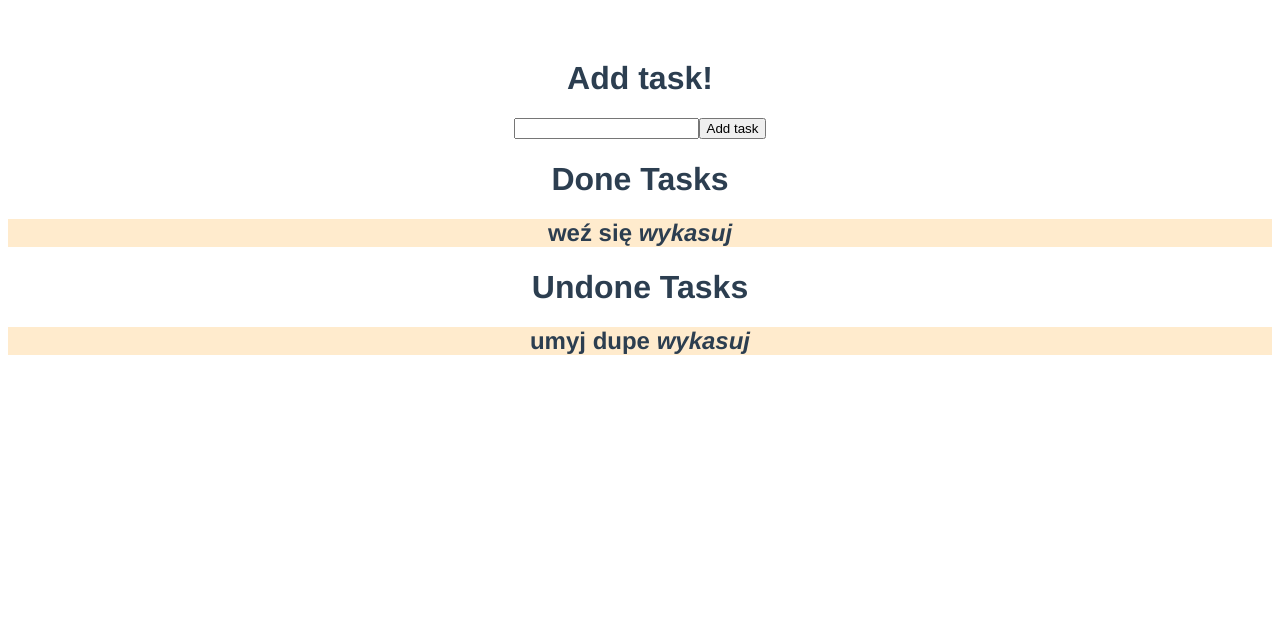
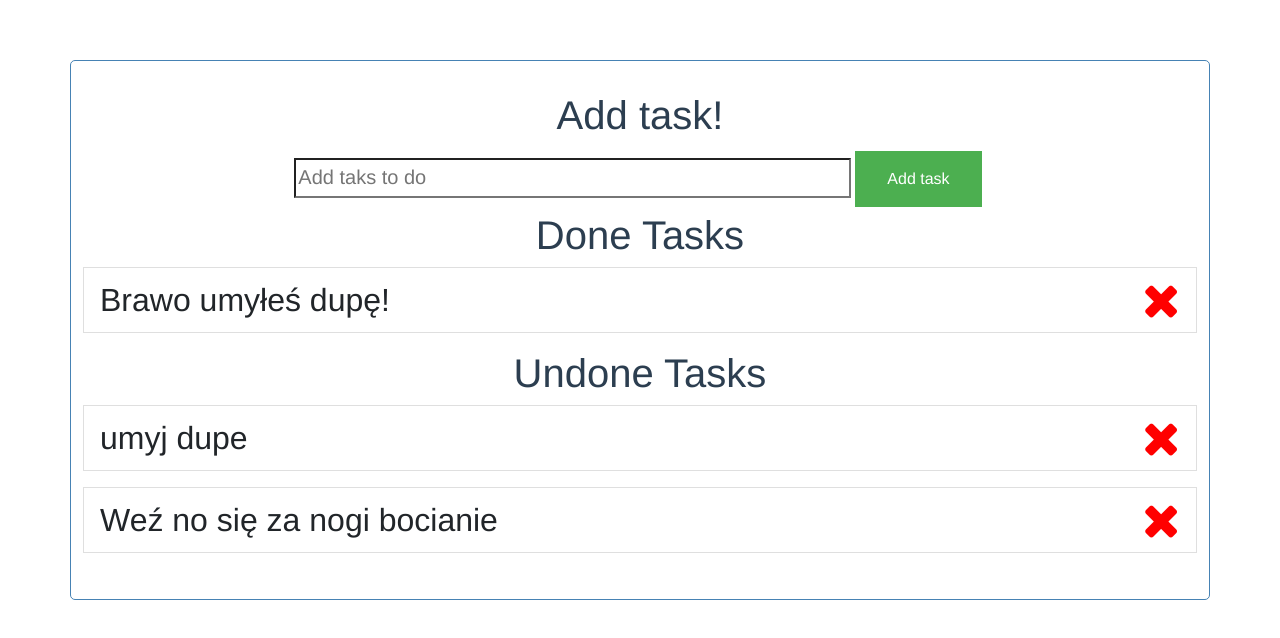
Before and after one commit to MikeW210/toDoVue, a Vue app: page / in a window 1280 px wide. Shown: the top 638 px of the page. Built offline with nearby package versions, Linux system fonts and the light colour scheme; data requests are answered from the project's data file.

Commit message:
adding tasks working

```diff
--- a/db.json
+++ b/db.json
@@ -6,9 +6,19 @@
       "done": true
     },
     {
-      "task": "umyj dupe",
+      "task": "jebanie",
       "done": false,
-      "id": 9
+      "id": 10
+    },
+    {
+      "task": "\\",
+      "done": false,
+      "id": 11
+    },
+    {
+      "task": " ",
+      "done": false,
+      "id": 12
     }
   ]
 }
--- a/package.json
+++ b/package.json
@@ -9,6 +9,7 @@
   },
   "dependencies": {
     "axios": "^0.22.0",
+    "bootstrap": "^5.1.1",
     "core-js": "^3.6.5",
     "vue": "^3.0.0"
   },
--- a/src/App.vue
+++ b/src/App.vue
@@ -1,20 +1,52 @@
 <template>
-<AddTask/>
-<Tasks />
+  <div class="container">
+    <AddTask @add-task="addTask" />
+    <Tasks @delete-task="deleteTask()" v-bind:tasks="tasks" />
+  </div>
 </template>
 
 <script>
 import Tasks from "./components/Tasks";
 import AddTask from "./components/AddTask";
+
 export default {
   name: "App",
-  data(){
-    return{
+  components: {
+    AddTask,
+    Tasks,
+  },
+  data() {
+    return {
+      tasks: [
+        {
+          id: 1,
+          text: "umyj dupe",
+          done: false,
+        },
+        {
+          id: 2,
+          text: "Brawo umyłeś dupę!",
+          done: true,
+        },
 
-    }
+        {
+          id: 3,
+          text: "Weź no się za nogi bocianie",
+          done: false,
+        },
+      ],
+    };
   },
-  components: {
-    AddTask, Tasks
+  methods: {
+    addTask(task) {
+      console.log(task);
+      this.tasks.push(task);
+      console.log(this.tasks);
+    },
+    deleteTask(id) {
+      alert("r u sure?");
+      console.log(id);
+    },
   },
 };
 </script>
@@ -29,4 +61,14 @@ export default {
   color: #2c3e50;
   margin-top: 60px;
 }
+
+.container {
+  max-width: 70%;
+  margin: 30px auto;
+  overflow: auto;
+  min-height: 300px;
+  border: 1px solid steelblue;
+  padding: 30px;
+  border-radius: 5px;
+}
 </style>
--- a/src/components/AddTask.vue
+++ b/src/components/AddTask.vue
@@ -2,36 +2,62 @@
   <div>
     <h1>Add task!</h1>
     <form @submit="onSubmit">
-    <input type="text" v-model="taskText" />
-    <input type="submit" value="Add task" />
+      <input
+        type="text"
+        class="input"
+        v-model="taskText"
+        placeholder="Add taks to do"
+      />
+      <input type="submit" value="Add task" />
     </form>
-
   </div>
 </template>
 
-<script>import axios from "axios";
-
+<script>
 export default {
   name: "AddTask",
   data() {
     return {
       taskText: "",
-      done: false
+      done: false,
     };
   },
-  methods:{
-        onSubmit(e){
-          e.preventDefault()
-          if(!this.taskText){
-              console.log('You didnt put any text!')
-              return
-          }
-            axios.post('http://localhost:3000/Tasks', { task: this.taskText, done:this.done }).then(response => this.id = response.data.id)
-            this.taskText = ""
-            axios.get('http://localhost:3000/Tasks')
+  methods: {
+    onSubmit(e) {
+      e.preventDefault();
+      if (!this.taskText) {
+        alert("You didnt put any text");
+        return;
       }
-  }
+      const newTask = {
+        id: Math.floor(Math.random() * 1000),
+        text: this.taskText,
+        done: false,
+      };
+      console.log(newTask);
+      this.$emit("add-task", newTask);
+      this.taskText = "";
+    },
+  },
 };
 </script>
 
-<style></style>
+<style scoped>
+input[type="text"] {
+  background-color: rgb(255, 255, 255);
+  background-position: 10px 10px;
+  background-repeat: no-repeat;
+  height: 40px;
+  width: 50%;
+  font-size: 20px;
+}
+input[type="submit"] {
+  background-color: #4caf50;
+  border: none;
+  color: white;
+  padding: 16px 32px;
+  text-decoration: none;
+  margin: 4px;
+  cursor: pointer;
+}
+</style>
--- a/src/components/DoneTasks.vue
+++ b/src/components/DoneTasks.vue
@@ -1,33 +1,21 @@
 <template>
   <h1>Done Tasks</h1>
-
   <template v-for="doneTask in doneTasks" :key="doneTask.id">
-    <p v-if="doneTask.done">
+    <p :key="doneTask.id" v-if="doneTask.done">
       <SpecificTask :specificTask="doneTask" />
     </p>
   </template>
 </template>
 
 <script>
-import axios from "axios";
 import SpecificTask from "./SpecificTask.vue";
 export default {
-  data() {
-    return {
-      doneTasks: [],
-    };
+  name: "DoneTasks",
+  props: {
+    doneTasks: Array,
   },
   components: {
     SpecificTask,
   },
-  async created() {
-    try {
-      const res = await axios.get("http://localhost:3000/Tasks");
-      this.doneTasks = res.data;
-      console.log(this.doneTasks);
-    } catch (e) {
-      alert(e);
-    }
-  },
 };
 </script>
--- a/src/components/SpecificTask.vue
+++ b/src/components/SpecificTask.vue
@@ -1,37 +1,45 @@
 <template>
+  <link
+    rel="stylesheet"
+    href="https://cdnjs.cloudflare.com/ajax/libs/font-awesome/4.7.0/css/font-awesome.min.css"
+  />
   <div class="task">
-        <h2>
-            {{specificTask.task}}
-            <i @click="onDelete(specificTask.id)" >wykasuj</i>
+    <h2 class="list-group-item">
+      {{ specificTask.text }}
+      <i
+        @click="onDelete(specificTask.id)"
+        class="fa fa-close"
+        style="font-size:48px;color:red"
+      ></i>
     </h2>
   </div>
 </template>
 
-<script>import axios from "axios"
-
+<script>
 export default {
-    name:"SpecificTask",
+  name: "SpecificTask",
   data() {
-        return{
-
-        }
-
+    return {};
   },
   props: {
     specificTask: Object,
   },
-    methods:{
-        onDelete(id){
-            axios.delete("http://localhost:3000/Tasks/" + id)
-
-        }
-    }
-}
+  methods: {
+    onDelete(id) {
+      console.log(id);
+      this.$emit("delete-task", id);
+    },
+  },
+};
 </script>
 
 <style scoped>
-.task{
+.task {
   background-color: blanchedalmond;
 }
-
+.task h2 {
+  display: flex;
+  align-items: center;
+  justify-content: space-between;
+}
 </style>
--- a/src/components/Tasks.vue
+++ b/src/components/Tasks.vue
@@ -1,21 +1,32 @@
 <template>
-  <done-tasks />
-  <undone-tasks />
+  <DoneTasks :doneTasks="specificTasks" />
+  <UndoneTasks
+    @delete-task="$emit('delete-task', specificTask.id)"
+    v-bind:undoneTasks="specificTasks"
+  />
 </template>
 
 <script>
-import DoneTasks from "./DoneTasks.vue"
-import UndoneTasks from "./UndoneTasks.vue"
+import DoneTasks from "./DoneTasks.vue";
+import UndoneTasks from "./UndoneTasks.vue";
 export default {
-   name: "Tasks",
-   props: {
-       tasks: Array
+  data() {
+    return {
+      specificTasks: [],
+    };
+  },
+  name: "Tasks",
+  props: {
+    tasks: Array,
+  },
 
-   },
-
-    components: {
-        DoneTasks,UndoneTasks
-    }
-
-}
+  components: {
+    DoneTasks,
+    UndoneTasks,
+  },
+  emits: ["delete-task"],
+  created() {
+    this.specificTasks = this.tasks;
+  },
+};
 </script>
--- a/src/components/UndoneTasks.vue
+++ b/src/components/UndoneTasks.vue
@@ -1,34 +1,25 @@
 <template>
   <h1>Undone Tasks</h1>
-  <template v-for="doneTask in doneTasks" :key="doneTask.id">
-    <p v-if="!doneTask.done">
-      <SpecificTask :specificTask="doneTask" />
+  <template v-bind:key="undoneTask.id" v-for="undoneTask in undoneTasks">
+    <p :key="undoneTask.done" v-if="!undoneTask.done">
+      <SpecificTask
+        @delete-task="$emit('delete-task', specificTask.id)"
+        :specificTask="undoneTask"
+      />
     </p>
   </template>
 </template>
 
 <script>
-import axios from "axios";
 import SpecificTask from "./SpecificTask.vue";
 export default {
-  data() {
-    return {
-      doneTasks: [],
-      done: false,
-    };
+  name: "UndoneTasks",
+  props: {
+    undoneTasks: Array,
   },
   components: {
     SpecificTask,
   },
-  async created() {
-    try {
-      const res = await axios.get("http://localhost:3000/Tasks");
-
-      this.doneTasks = res.data;
-      console.log(this.doneTasks);
-    } catch (e) {
-      alert(e);
-    }
-  },
+  emits: ["delete-task"],
 };
 </script>
```
Also changed, not shown: src/main.js (+4 -3 lines), 2 other files (tests, documents, lock files or other folders). Lines whose indentation alone changed are shown as unchanged.
